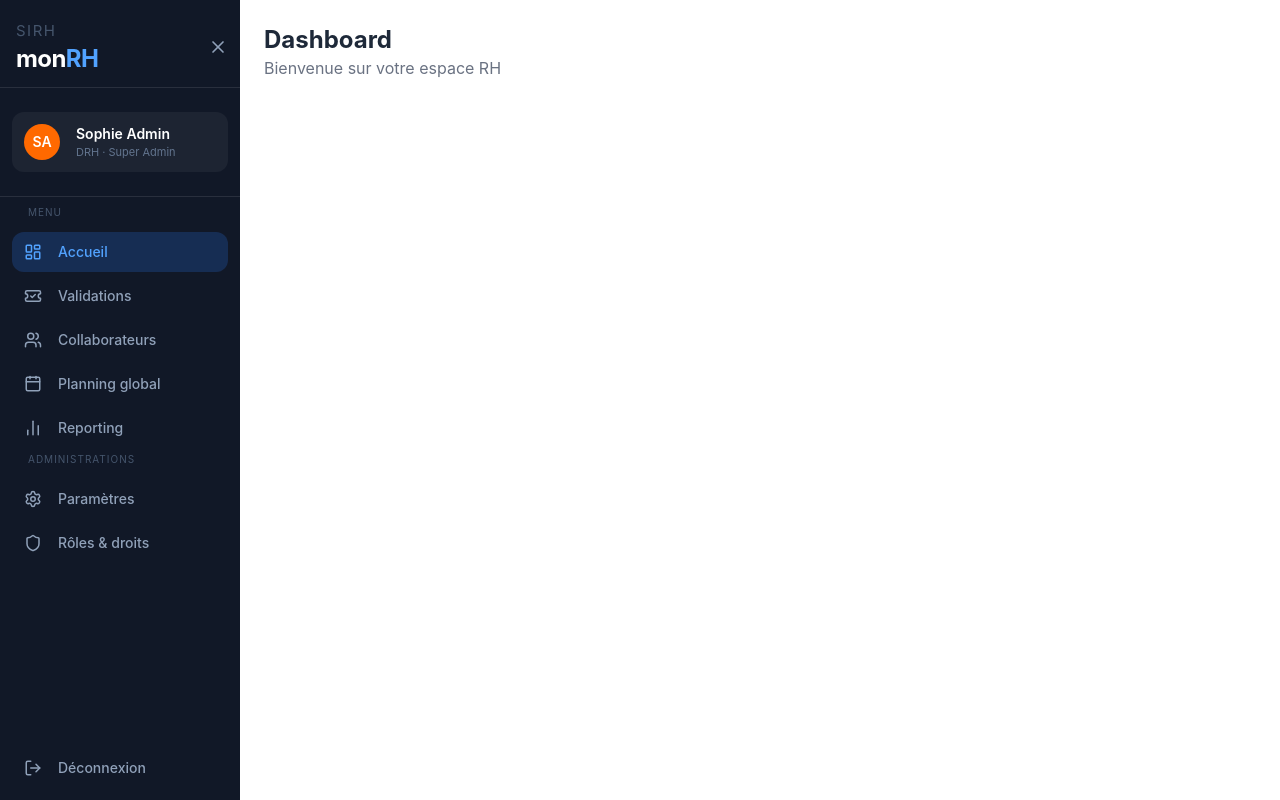
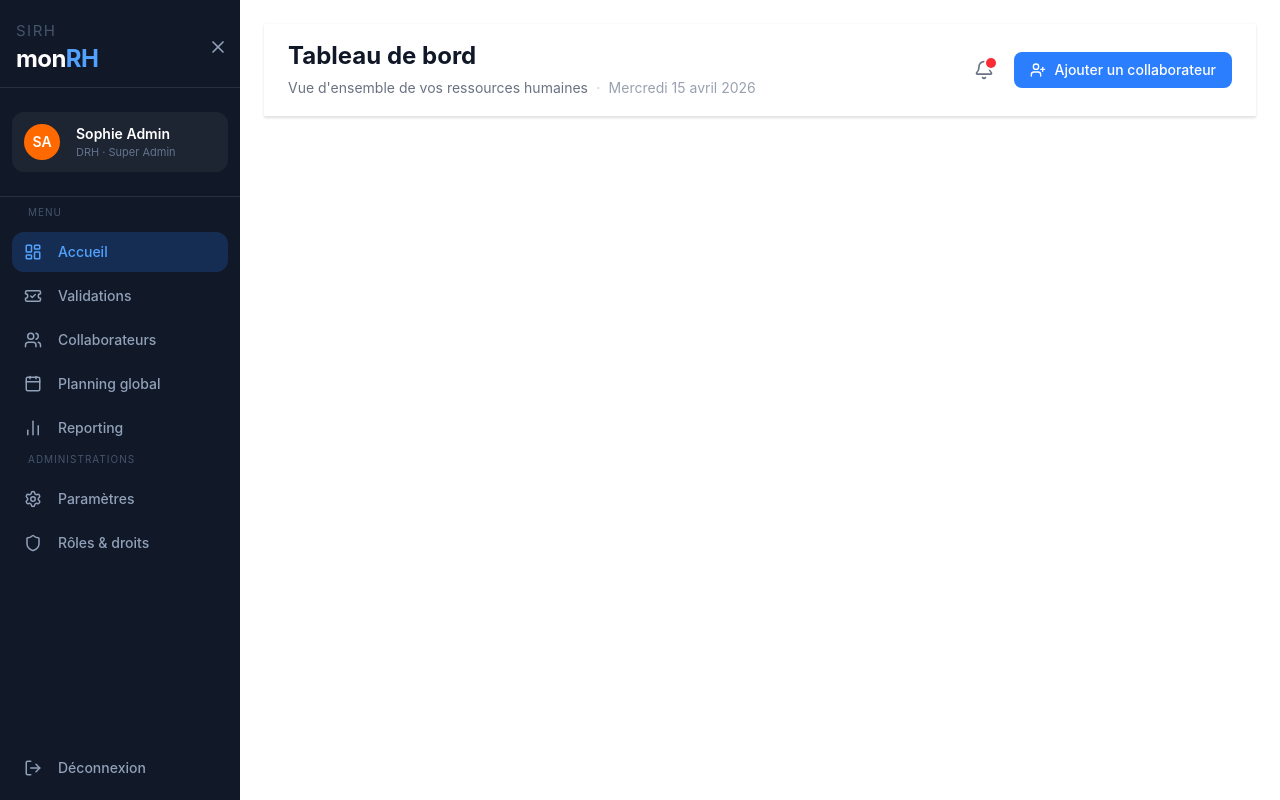
Before and after one commit to HuGoJaCques/sirh-front, a React (Vite) app: page /dashboard in a window 1280 px wide. Built offline with nearby package versions, Linux system fonts and the light colour scheme; the HTML template or start-up script is replaced by a standard one.

Commit message:
feat : headerDashboard ( frontend, test)

```diff
--- /dev/null
+++ b/src/layouts/header/Header.tsx
@@ -0,0 +1,80 @@
+import { Bell } from "lucide-react";
+
+function getCurrentDate(): string {
+  return new Date().toLocaleDateString("fr-FR", {
+    weekday: "long",
+    day: "numeric",
+    month: "long",
+    year: "numeric",
+  }).replace(/^\w/, (c) => c.toUpperCase());
+}
+
+type HeaderProps = {
+  title: string;
+  subtitle?: string;
+  actions?: React.ReactNode;
+  hasNotifications?: boolean;
+  notificationCount?: number;
+}
+
+export default function Header({
+  title,
+  subtitle,
+  actions,
+  hasNotifications = false,
+  notificationCount = 0,
+}: HeaderProps) {
+  return (
+    <header
+      role="banner"
+      className="flex flex-col gap-3 sm:flex-row sm:items-center sm:justify-between px-4 sm:px-6 py-4 border-b border-gray-200 bg-white shadow-sm"
+    >
+      {/* Titre + date */}
+      <div className="flex flex-col gap-1">
+
+        <h1 className="text-xl sm:text-2xl font-bold text-gray-900">
+            {title}
+        </h1>
+
+        <div className="flex flex-wrap items-center gap-2">
+          {subtitle && (
+            <>
+              <p className="text-sm text-gray-500">{subtitle}</p>
+              <span className="text-gray-300">·</span>
+            </>
+          )}
+          <time
+            dateTime={new Date().toISOString()}
+            className="text-sm text-gray-400"
+          >
+            {getCurrentDate()}
+          </time>
+        </div>
+      </div>
+
+      {/* Actions */}
+      <div className="flex items-center gap-3 w-full sm:w-auto justify-between sm:justify-end">
+
+        {/* Bouton notifications */}
+        <button
+          aria-label={
+            hasNotifications
+              ? `${notificationCount} nouvelle(s) notification(s)`
+              : "Aucune notification"
+          }
+          className="relative p-2 rounded-xl text-gray-500 hover:bg-gray-200 transition-colors"
+        >
+          <Bell size={20} aria-hidden="true" />
+          {hasNotifications && (
+            <span
+              aria-hidden="true"
+              className="absolute top-1.5 right-1.5 w-2.5 h-2.5 bg-red-500 rounded-full ring-2 ring-white"
+            />
+          )}
+        </button>
+
+        {actions}
+      </div>
+    </header>
+  );
+}
--- a/src/pages/DashboardPage.tsx
+++ b/src/pages/DashboardPage.tsx
@@ -1,8 +1,28 @@
+import Header from "../layouts/header/Header";
+import { UserPlus } from "lucide-react";
+
 export default function DashboardPage() {
   return (
-    <div>
-      <h1 className="text-2xl font-bold text-gray-800">Dashboard</h1>
-      <p className="text-gray-500">Bienvenue sur votre espace RH</p>
+    <div className="flex flex-col h-full">
+      <Header
+        title="Tableau de bord"
+        subtitle="Vue d'ensemble de vos ressources humaines"
+        hasNotifications={true}
+        notificationCount={3}
+        actions={
+          <button
+            className="flex items-center gap-2 bg-blue-500 hover:bg-blue-600 focus:outline-none focus:ring-2 focus:ring-blue-500 focus:ring-offset-2 text-white px-4 py-2 rounded-lg text-sm font-medium transition-colors"
+          >
+            <UserPlus size={16} aria-hidden="true"/>
+            Ajouter un collaborateur
+          </button>
+        }
+      />
+
+      {/* Contenu principal du tableau de bord */}
+      <main className="flex-1 gap-6">
+
+      </main>
     </div>
   );
 }
```
Also changed, not shown: 1 other file (tests, documents, lock files or other folders).
